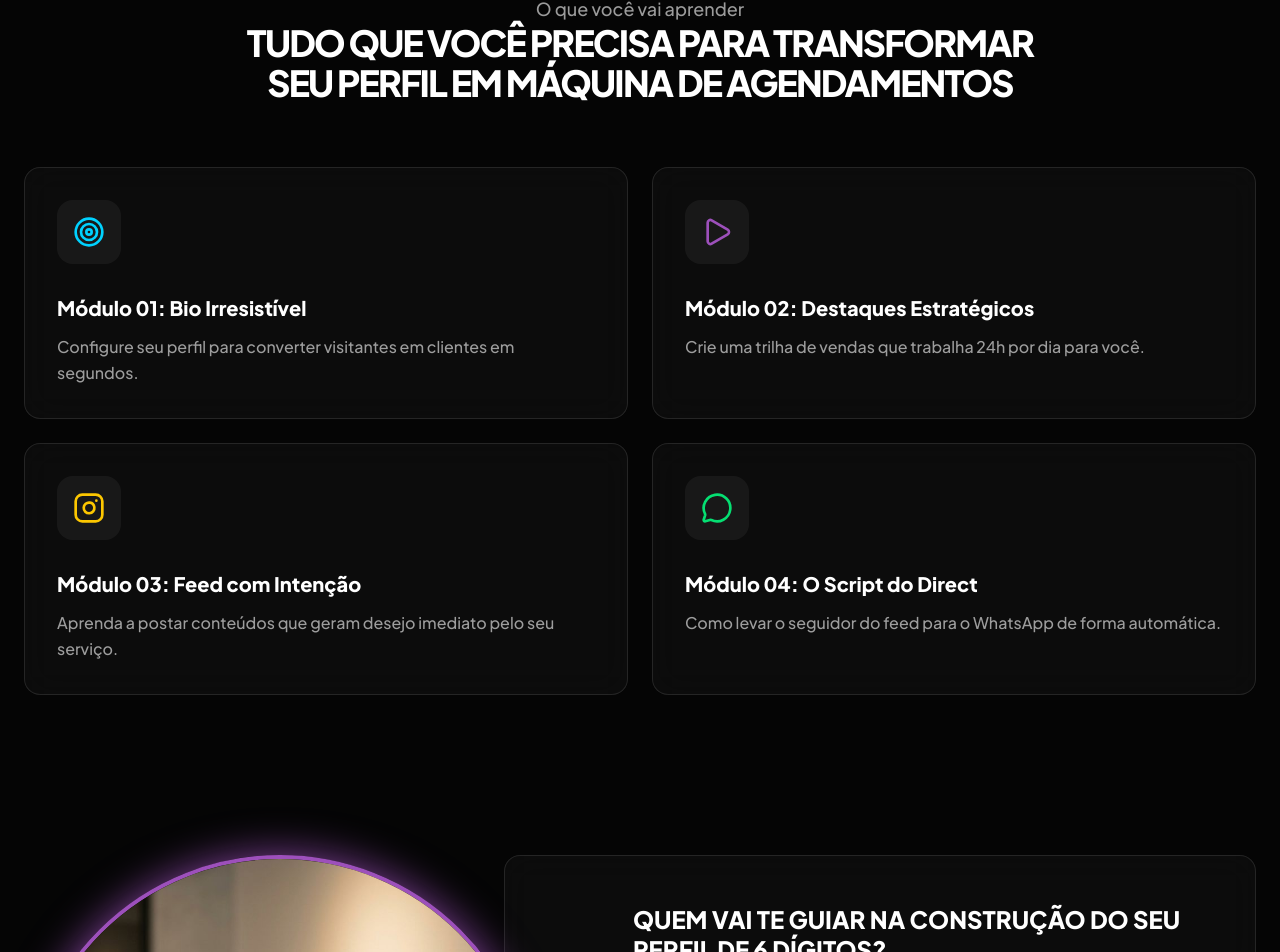
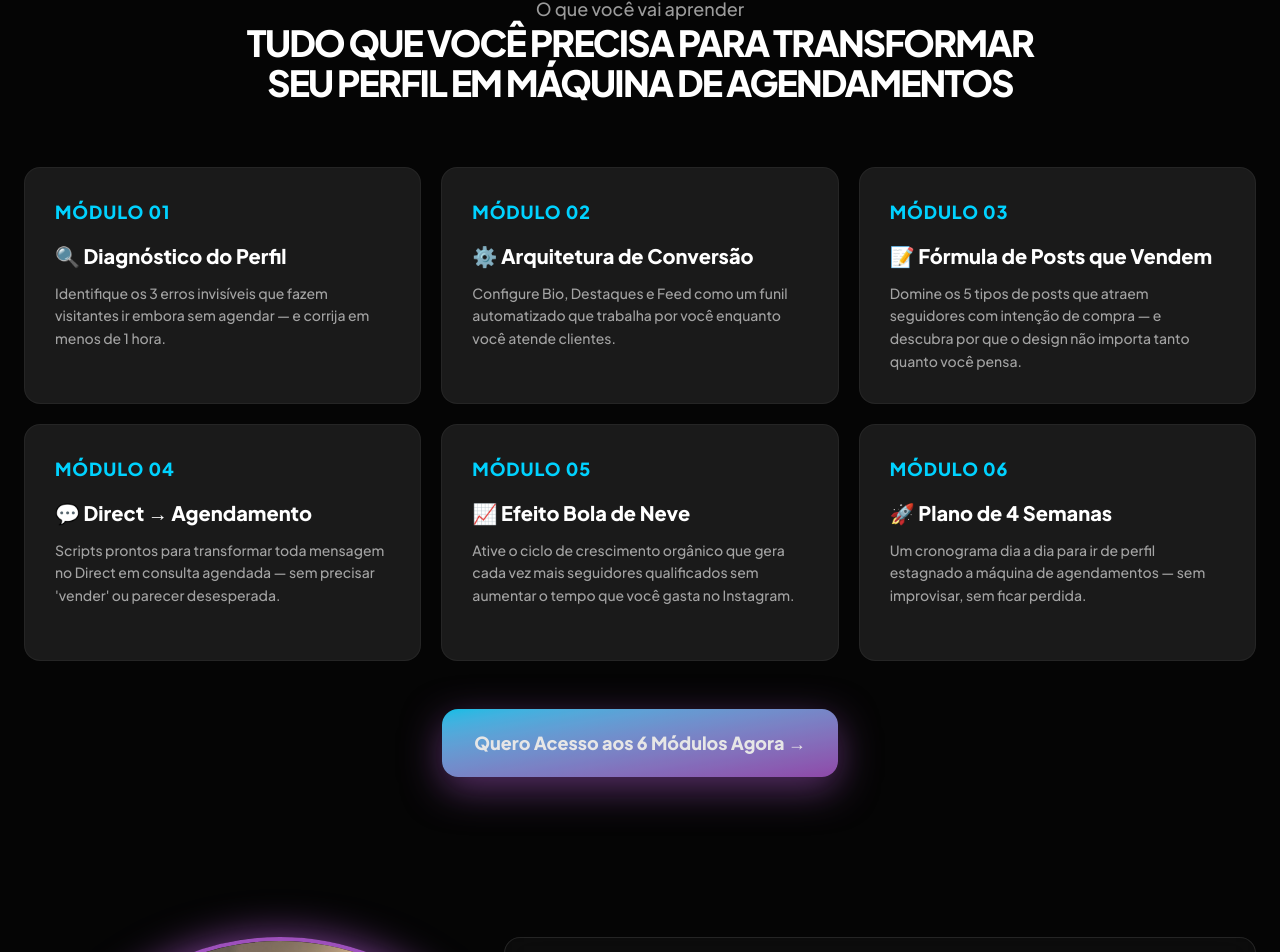
Before and after one commit to arthursl12/instadescomplicadotsl, a React (Vite) app: page / in a window 1280 px wide. Shown: the part 3135-4087 px from the top of the page. Built offline with nearby package versions, Linux system fonts and the light colour scheme.

Commit message:
feat: replace modules with a 6-card grid and ensure equal height

```diff
--- a/src/App.tsx
+++ b/src/App.tsx
@@ -548,24 +548,28 @@ function MechanismSection() {
 function ModulesSection() {
   const modules = [
     {
-      icon: <Target className="w-8 h-8 text-[#00D2FF]" />,
-      title: "Bio Irresistível",
-      desc: "Configure seu perfil para converter visitantes em clientes em segundos."
+      title: "🔍 Diagnóstico do Perfil",
+      desc: "Identifique os 3 erros invisíveis que fazem visitantes ir embora sem agendar — e corrija em menos de 1 hora."
     },
     {
-      icon: <Play className="w-8 h-8 text-[#9D50BB]" />,
-      title: "Destaques Estratégicos",
-      desc: "Crie uma trilha de vendas que trabalha 24h por dia para você."
+      title: "⚙️ Arquitetura de Conversão",
+      desc: "Configure Bio, Destaques e Feed como um funil automatizado que trabalha por você enquanto você atende clientes."
     },
     {
-      icon: <Instagram className="w-8 h-8 text-yellow-400" />,
-      title: "Feed com Intenção",
-      desc: "Aprenda a postar conteúdos que geram desejo imediato pelo seu serviço."
+      title: "📝 Fórmula de Posts que Vendem",
+      desc: "Domine os 5 tipos de posts que atraem seguidores com intenção de compra — e descubra por que o design não importa tanto quanto você pensa."
     },
     {
-      icon: <MessageCircle className="w-8 h-8 text-green-400" />,
-      title: "O Script do Direct",
-      desc: "Como levar o seguidor do feed para o WhatsApp de forma automática."
+      title: "💬 Direct → Agendamento",
+      desc: "Scripts prontos para transformar toda mensagem no Direct em consulta agendada — sem precisar 'vender' ou parecer desesperada."
+    },
+    {
+      title: "📈 Efeito Bola de Neve",
+      desc: "Ative o ciclo de crescimento orgânico que gera cada vez mais seguidores qualificados sem aumentar o tempo que você gasta no Instagram."
+    },
+    {
+      title: "🚀 Plano de 4 Semanas",
+      desc: "Um cronograma dia a dia para ir de perfil estagnado a máquina de agendamentos — sem improvisar, sem ficar perdida."
     }
   ];
 
@@ -576,30 +580,29 @@ function ModulesSection() {
           O que você vai aprender
         </p>
 
-
         <h2 className="text-3xl md:text-4xl font-black tracking-tighter mb-4">
           TUDO QUE VOCÊ PRECISA PARA TRANSFORMAR SEU PERFIL EM MÁQUINA DE AGENDAMENTOS
-          </h2>
-
+        </h2>
       </div>
 
-      <div className="grid grid-cols-1 md:grid-cols-2 gap-6">
+      <div className="modules-grid">
         {modules.map((mod, idx) => (
-          <motion.div
-            key={idx}
-            className="glass-card p-8 hover:bg-white/5 transition-colors duration-300 group cursor-default"
-            initial={{ opacity: 0, y: 20 }}
-            whileInView={{ opacity: 1, y: 0 }}
-            viewport={{ once: true }}
-            transition={{ delay: idx * 0.1 }}
-          >
-            <div className="mb-6 p-4 rounded-2xl bg-white/5 inline-block group-hover:scale-110 transition-transform duration-300">
-              {mod.icon}
-            </div>
-            <h3 className="text-xl font-bold mb-3">Módulo 0{idx + 1}: {mod.title}</h3>
-            <p className="text-white/60 leading-relaxed">{mod.desc}</p>
-          </motion.div>
+          <div key={idx} className="module-card">
+            <h3 className="text-[#00D2FF] font-black text-lg mb-4 uppercase tracking-wider">Módulo 0{idx + 1}</h3>
+            <h4 className="text-xl font-bold mb-3 text-white">{mod.title}</h4>
+            <p className="text-white/60 leading-relaxed text-sm">{mod.desc}</p>
+          </div>
         ))}
+      </div>
+
+      <div className="mt-12 flex justify-center">
+        <motion.a
+          href="#oferta"
+          className="cta-gradient px-8 py-5 text-lg animate-cta-glow flex items-center gap-2"
+          whileTap={{ scale: 0.95 }}
+        >
+          Quero Acesso aos 6 Módulos Agora →
+        </motion.a>
       </div>
     </section>
   );
--- a/src/index.css
+++ b/src/index.css
@@ -60,6 +60,12 @@
     font-family: 'Bebas Neue', sans-serif;
     @apply absolute top-[10px] right-[20px] text-[6rem] text-white/5 select-none leading-none;
   }
+  .modules-grid {
+    @apply grid grid-cols-1 md:grid-cols-3 gap-[20px] items-stretch auto-rows-fr;
+  }
+  .module-card {
+    @apply p-[30px] rounded-2xl bg-[var(--color-gray-mid)] border border-white/5 transition-all duration-300 hover:border-[#00D2FF]/30 h-full flex flex-col;
+  }
 }
 
 .social-proof h2,
```
